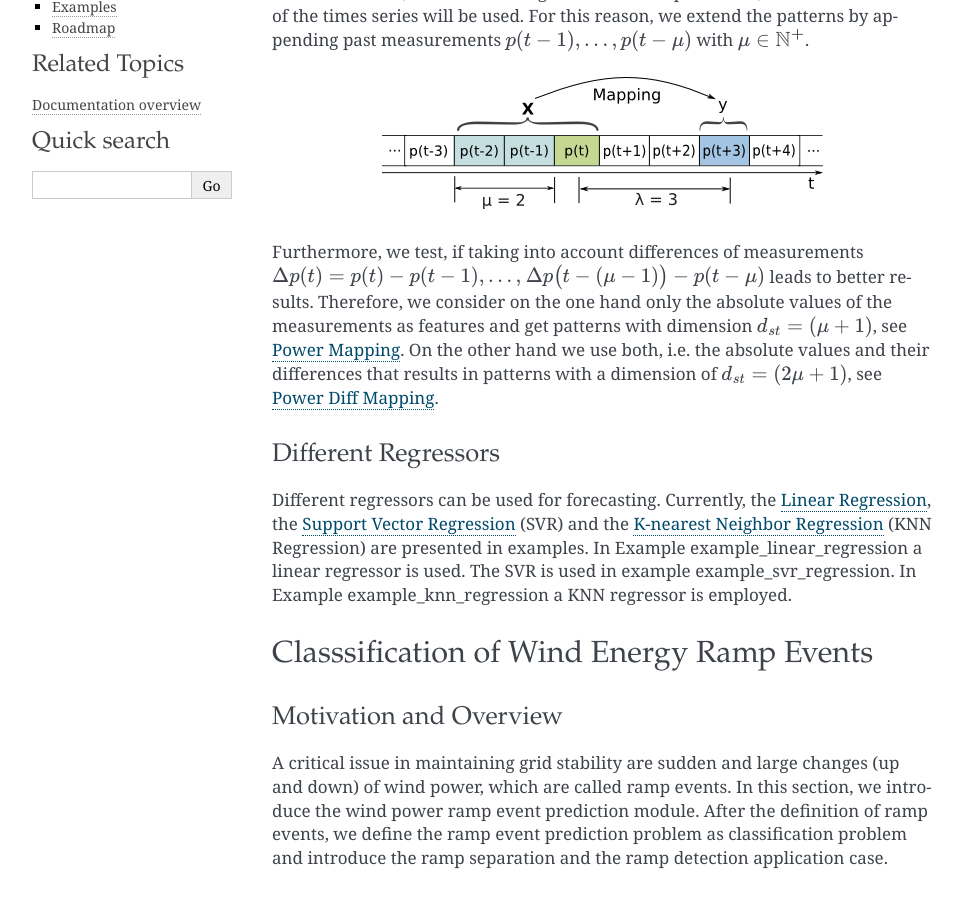
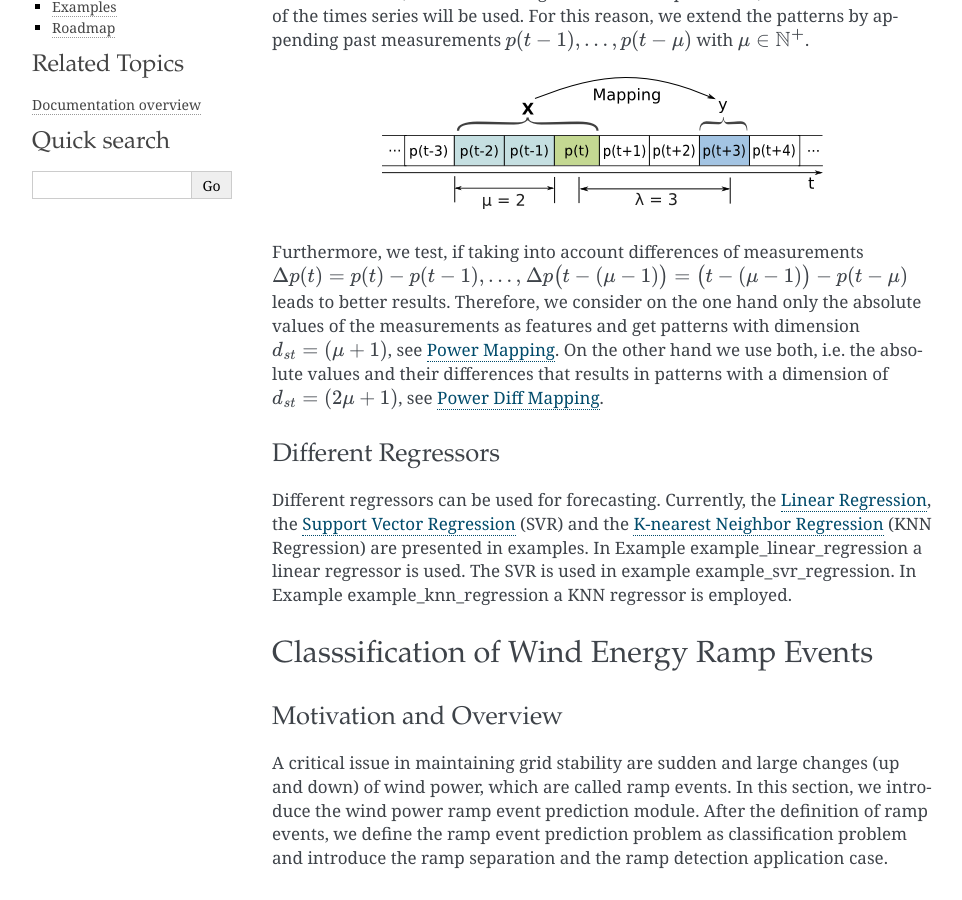
Before and after one commit to cigroup-ol/windml, a Sphinx documentation site: the page built from doc/techniques.rst, in a window 1280 px wide and 900 px high, scrolled down 785 px. Shown: the whole window, without its empty margins (148-1110 px from the left). Built offline with Sphinx 7.4.7, drawn with Linux system fonts in a browser that asks for light colours; formulas are drawn with MathJax 3.

```diff
--- a/doc/techniques.rst
+++ b/doc/techniques.rst
@@ -49,7 +49,7 @@
 
 Furthermore, we test, if taking into account
 differences of measurements :math:`\Delta p(t)=p(t)-p(t-1), \ldots,` :math:`\Delta
-p\big(t-(\mu-1)\big)-p(t-\mu)` leads to better results. Therefore, we consider
+p\big(t-(\mu-1)\big) = \big(t-(\mu-1)\big)-p(t-\mu)` leads to better results. Therefore, we consider
 on the one hand only the absolute values of the measurements as features and
 get patterns with dimension :math:`d_{st}=(\mu+1)`, see :ref:`powermapping`. On
 the other hand we use both, i.e. the absolute values and their differences that
```
